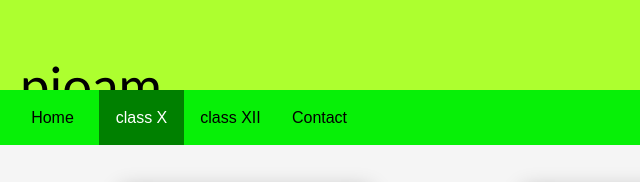
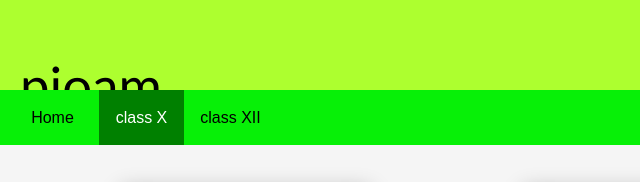
Before and after one commit to piku2706/pioam, a plain HTML site: page classx.html in a window 1280 px wide. Shown: the top 182 px of the page, 0-640 px from the left. Drawn offline with Linux system fonts and the light colour scheme.

Commit message:
Update classx.html

```diff
--- a/classx.html
+++ b/classx.html
@@ -87,7 +87,7 @@
         .box:active{
             box-shadow: 8px 5px 13px rgba(0, 0, 0, 0.2);
         }
-        @media(max-width: 770px){
+        @media(max-width: 830px){
             .panel button{
                 height: 45px;
                 width: 75px;
@@ -105,7 +105,7 @@
         <button onclick="window.location.href='index.html'">Home</button>
         <button onclick="window.location.href='classx.html'" style="background-color: green; color: white;">class X</button>
         <button onclick="window.location.href='classxii.html'">class XII</button>
-        <button onclick="window.location.href='contact.html'">Contact</button>
+        <!-- <button onclick="window.location.href='contact.html'">Contact</button> -->
     </div>
     <div class="content">
         <button class="box" style="background-color: rgba(247, 5, 5,0.7);" onclick="window.location.href='xbengali1.html'">Bengali</button>
```
